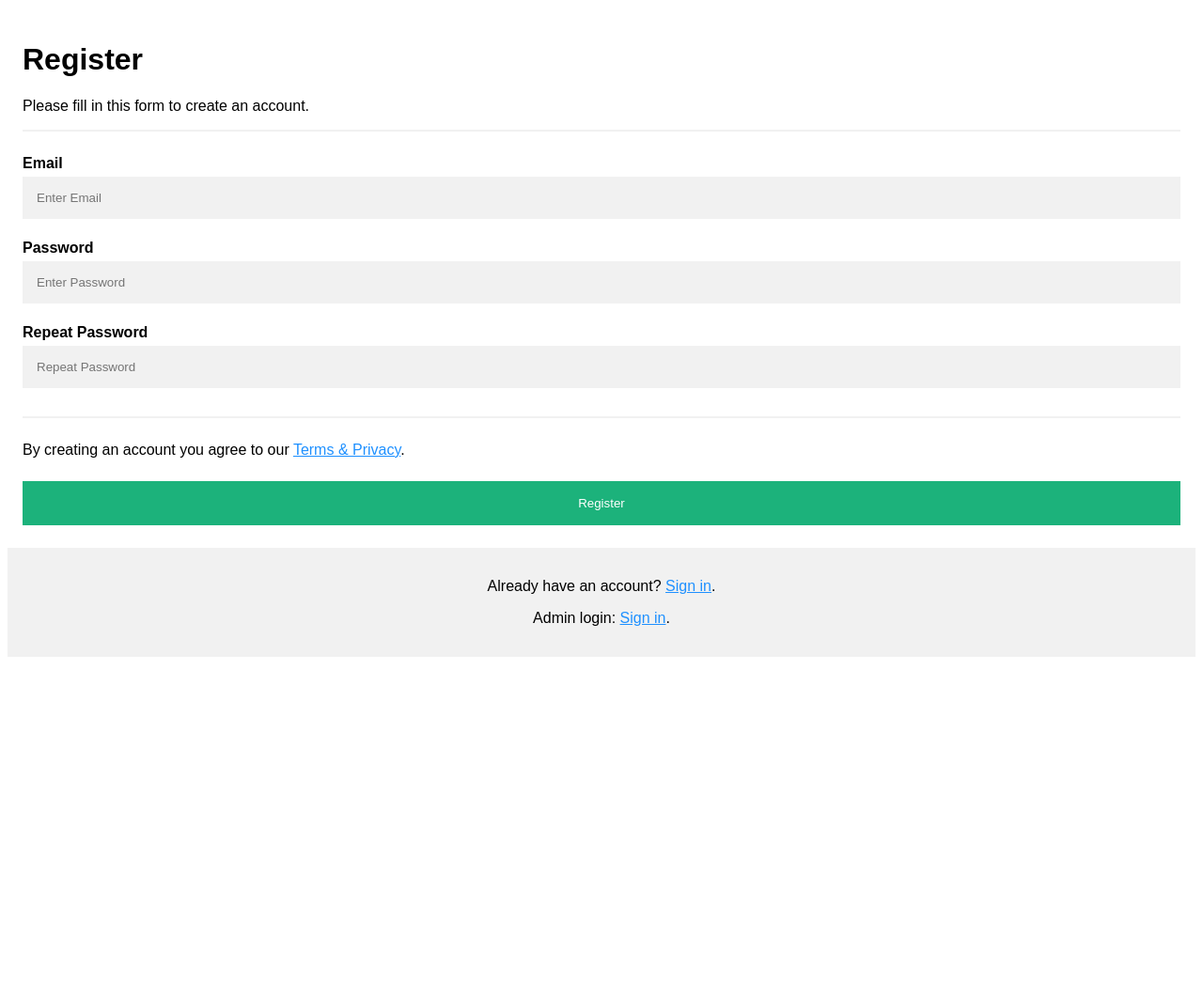
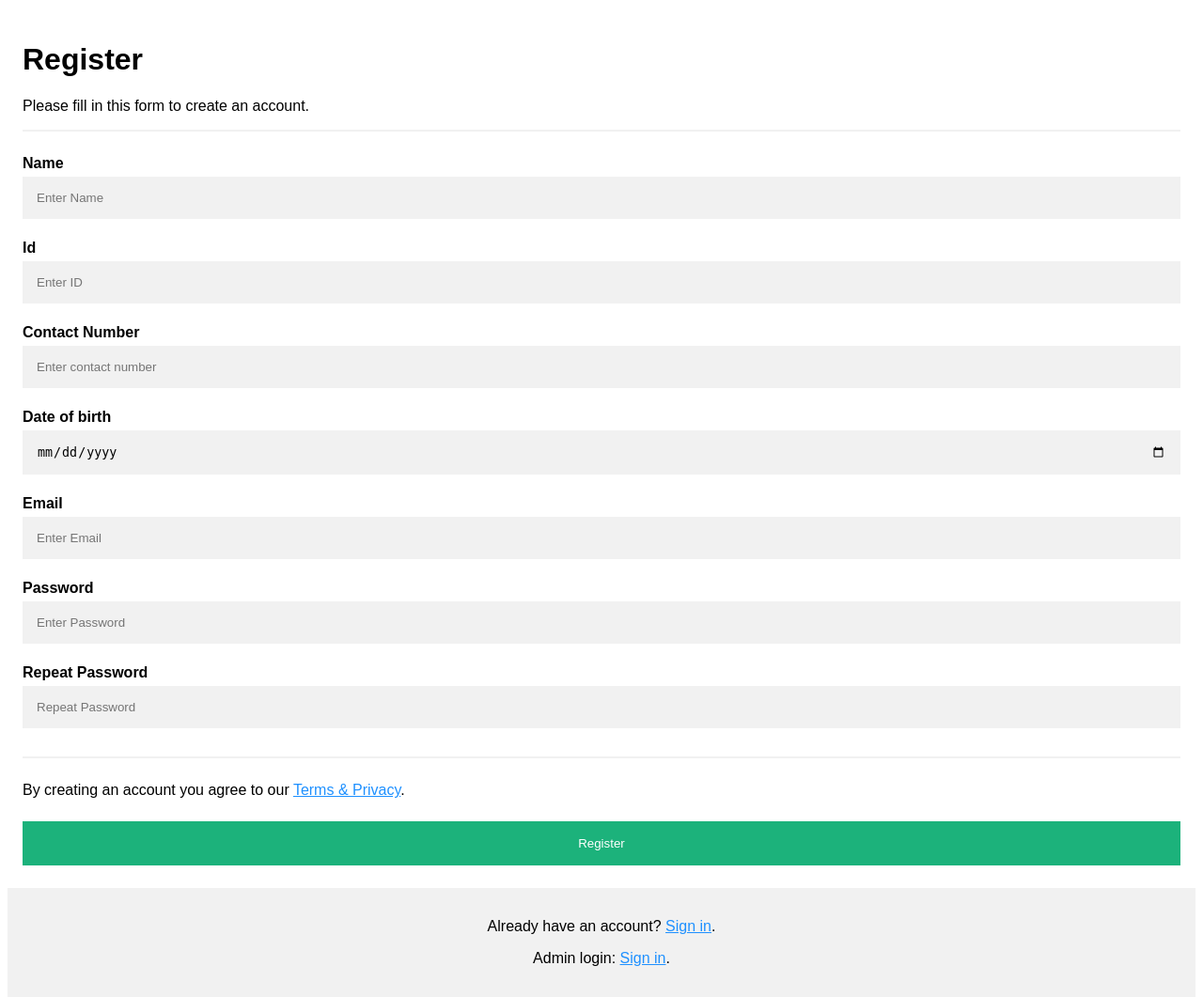
Before and after one commit to AnshHarjai/library-management-system, a PHP site: page / in a window 1280 px wide. Shown: the whole page at 94% size. Before the commit the page ends 699 px from the top, so only its background shows below. Run offline with PHP 8.4, Linux system fonts and the light colour scheme.

Commit message:
Add php for usr-signup

```diff
--- a/index.html
+++ b/index.html
@@ -1,17 +1,57 @@
 <!DOCTYPE html>
 <html>
   <head>
-    <meta charset="UTF-8">
-    <meta http-equiv="X-UA-Compatible" content="IE=edge">
-    <meta name="viewport" content="width=device-width, initial-scale=1.0">
-    <link rel="stylesheet" href="./style.css">
+    <meta charset="UTF-8" />
+    <meta http-equiv="X-UA-Compatible" content="IE=edge" />
+    <meta name="viewport" content="width=device-width, initial-scale=1.0" />
+    <link rel="stylesheet" href="./style.css" />
   </head>
   <body>
-    <!-- <form action="/action_page.php"> -->
     <div class="container">
       <h1>Register</h1>
       <p>Please fill in this form to create an account.</p>
       <hr />
+
+      <form
+        name="usr-signup"
+        action="http://localhost/usr-signup.php"
+        method="get"
+      >
+        <label for="name"><b>Name</b></label>
+        <input
+          type="text"
+          placeholder="Enter Name"
+          name="name"
+          id="name"
+          required
+        />
+
+        <label for="id"><b>Id</b></label>
+        <input
+          type="number"
+          placeholder="Enter ID"
+          name="id"
+          id="id"
+          required
+        />
+
+        <label for="contact-number"><b>Contact Number</b></label>
+        <input
+          type="number"
+          placeholder="Enter contact number"
+          name="contact-number"
+          id="contact-number"
+          required
+        />
+
+        <label for="dob"><b>Date of birth</b></label>
+        <input
+          type="date"
+          placeholder="Enter d-o-b"
+          name="dob"
+          id="dob"
+          required
+        />
 
         <label for="email"><b>Email</b></label>
         <input
@@ -46,12 +86,12 @@
         </p>
 
         <button type="submit" class="registerbtn">Register</button>
+      </form>
     </div>
 
     <div class="container signin">
       <p>Already have an account? <a href="./usr_login.html">Sign in</a>.</p>
       <p>Admin login: <a href="./admin_login.html">Sign in</a>.</p>
     </div>
-    </form>
   </body>
 </html>
--- a/style.css
+++ b/style.css
@@ -1,7 +1,9 @@
 body {
     font-family: Arial, Helvetica, sans-serif;
     /* background-color: black; */
-    height: 100%;
+    display: flex;
+    flex-flow: column;
+    height: 100vh;
 }
 
 * {
@@ -15,8 +17,7 @@ body {
 }
 
 /* Full-width input fields */
-input[type="text"],
-input[type="password"] {
+input {
     width: 100%;
     padding: 15px;
     margin: 5px 0 22px 0;
@@ -25,8 +26,7 @@ input[type="password"] {
     background: #f1f1f1;
 }
 
-input[type="text"]:focus,
-input[type="password"]:focus {
+input:focus {
     background-color: #ddd;
     outline: none;
 }
@@ -63,3 +63,8 @@ a {
     background-color: #f1f1f1;
     text-align: center;
 }
+
+/* Keep footer at bootom of page */
+.container.signin {
+    margin-top: auto;
+}
```
Also changed, not shown: admin_dashboard.html (added, +13 -0 lines), admin_login.html (+10 -7 lines), student_dashboard.html (added, +13 -0 lines), usr_login.html (+10 -7 lines). Lines whose indentation alone changed are shown as unchanged.
